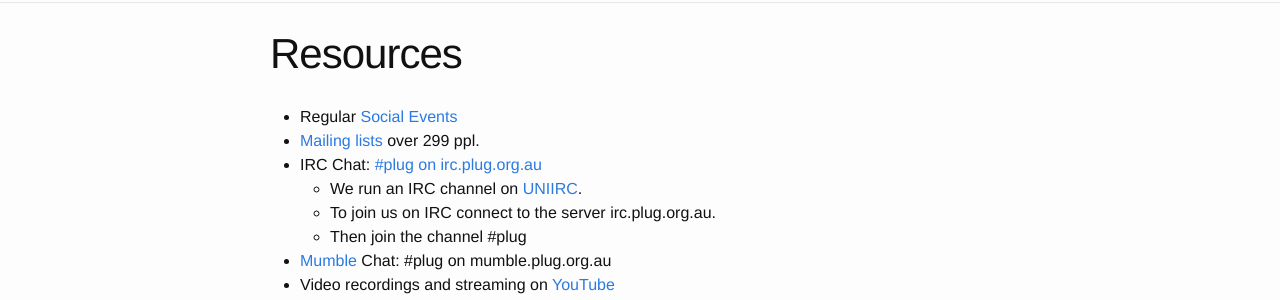
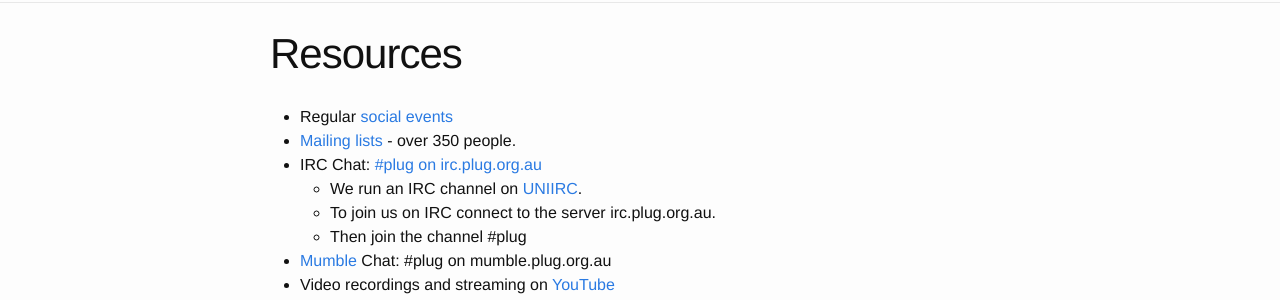
Before and after one commit to plugorgau/plugorgau.github.io, a Jekyll site: the page built from pages/resources/resources.md, in a window 1280 px wide. Shown: the part 159-459 px from the top of the page. Built offline with Jekyll 4.4.1, drawn with Linux system fonts in a browser that asks for light colours; nearby versions of some CDN libraries.

Commit message:
mailing lists link

```diff
--- a/pages/resources/resources.md
+++ b/pages/resources/resources.md
@@ -4,8 +4,8 @@ title: Resources
 permalink: /resources/
 ---
 
-* Regular [Social Events](http://plug.org.au/events/)
-* [Mailing lists](http://lists.plug.org.au/mailman/listinfo/plug) over 299 ppl.
+* Regular [social events]({{ site.baseurl }}/events)
+* [Mailing lists]({{ site.baseurl }}/resources/mailing-list/) - over 350 people.
 * IRC Chat: [#plug on irc.plug.org.au]({{ site.baseurl }}/resources/irc)
   * We run an IRC channel on [UNIIRC](https://www.uniirc.com/).
   * To join us on IRC connect to the server irc.plug.org.au.
```
